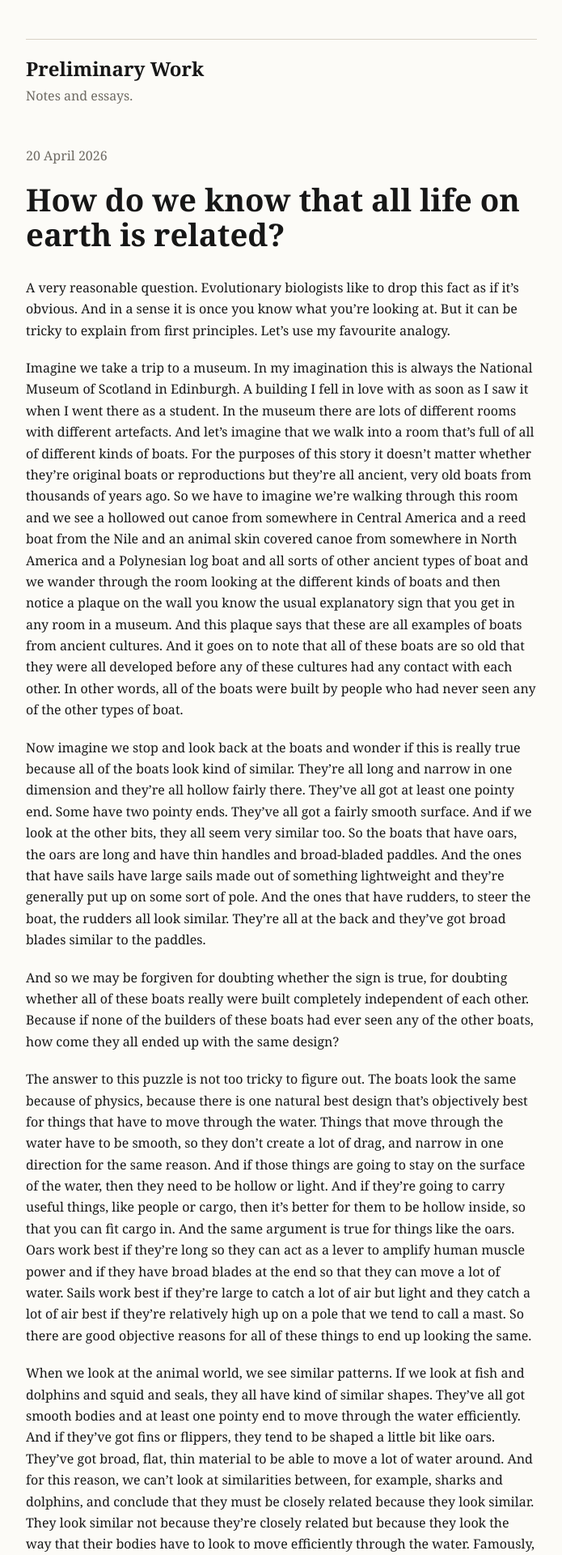
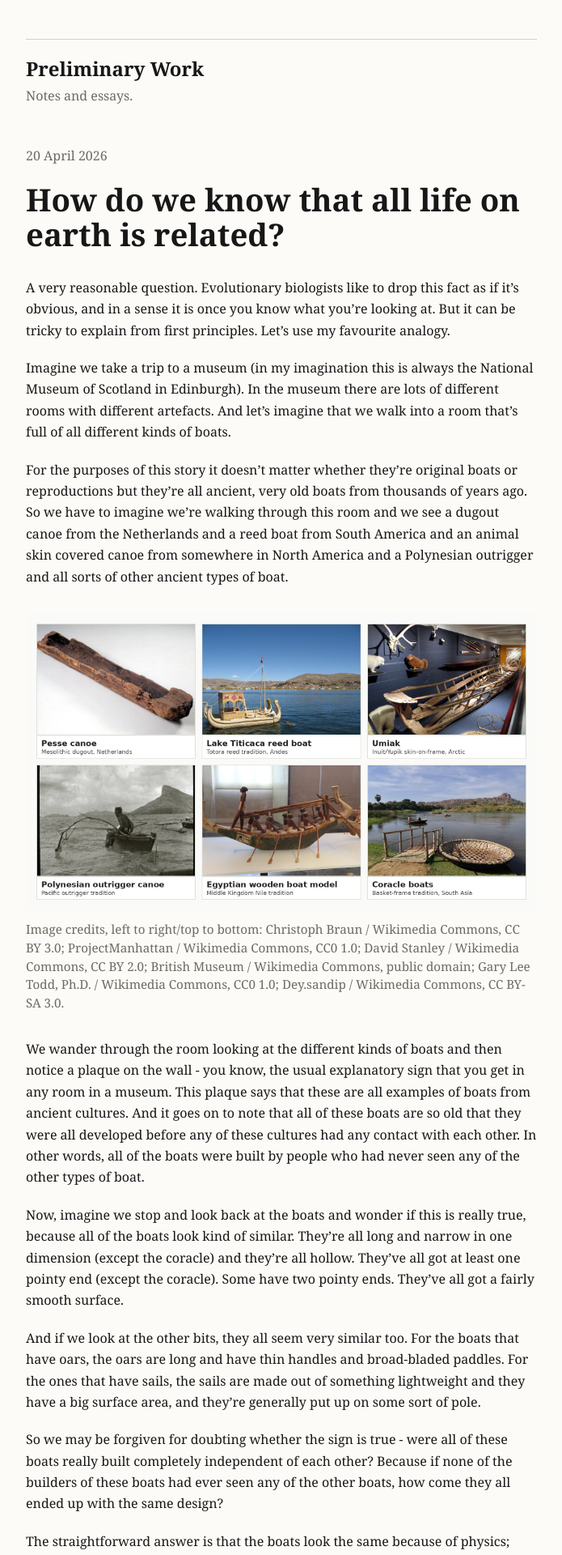
Before and after one commit to mojones/blog, a Jekyll site: the page built from _posts/2026-04-20-all-life-related.md, in a window 1280 px wide. Shown: the top 1920 px of the page at 81% size, without its empty margins (292-987 px from the left). Built offline with Jekyll 4.4.1, drawn with Linux system fonts in a browser that asks for light colours; some of the changed text lies outside the part shown.

Commit message:
Publish illustrated life-related post

```diff
--- a/Gemfile
+++ b/Gemfile
@@ -1,3 +1,4 @@
 source "https://rubygems.org"
 
 gem "github-pages", group: :jekyll_plugins
+gem "webrick"
--- /dev/null
+++ b/_config.local.yml
@@ -0,0 +1,2 @@
+url: "http://127.0.0.1:4000"
+baseurl: ""
--- a/_posts/2026-04-20-all-life-related.md
+++ b/_posts/2026-04-20-all-life-related.md
@@ -2,24 +2,46 @@
 title: How do we know that all life on earth is related?
 ---
 
-A very reasonable question. Evolutionary biologists like to drop this fact as if it's obvious. And in a sense it is once you know what you're looking at. But it can be tricky to explain from first principles. Let's use my favourite analogy.
+A very reasonable question. Evolutionary biologists like to drop this fact as if it's obvious, and in a sense it is once you know what you're looking at. But it can be tricky to explain from first principles. Let's use my favourite analogy.
 
-Imagine we take a trip to a museum. In my imagination this is always the National Museum of Scotland in Edinburgh. A building I fell in love with as soon as I saw it when I went there as a student. In the museum there are lots of different rooms with different artefacts. And let's imagine that we walk into a room that's full of all of different kinds of boats. For the purposes of this story it doesn't matter whether they're original boats or reproductions but they're all ancient, very old boats from thousands of years ago. So we have to imagine we're walking through this room and we see a hollowed out canoe from somewhere in Central America and a reed boat from the Nile and an animal skin covered canoe from somewhere in North America and a Polynesian log boat and all sorts of other ancient types of boat and we wander through the room looking at the different kinds of boats and then notice a plaque on the wall you know the usual explanatory sign that you get in any room in a museum. And this plaque says that these are all examples of boats from ancient cultures. And it goes on to note that all of these boats are so old that they were all developed before any of these cultures had any contact with each other. In other words, all of the boats were built by people who had never seen any of the other types of boat.
+Imagine we take a trip to a museum (in my imagination this is always the National Museum of Scotland in Edinburgh).  In the museum there are lots of different rooms with different artefacts. And let's imagine that we walk into a room that's full of all different kinds of boats.
 
-Now imagine we stop and look back at the boats and wonder if this is really true because all of the boats look kind of similar. They're all long and narrow in one dimension and they're all hollow fairly there. They've all got at least one pointy end. Some have two pointy ends. They've all got a fairly smooth surface. And if we look at the other bits, they all seem very similar too. So the boats that have oars, the oars are long and have thin handles and broad-bladed paddles. And the ones that have sails have large sails made out of something lightweight and they're generally put up on some sort of pole. And the ones that have rudders, to steer the boat, the rudders all look similar. They're all at the back and they've got broad blades similar to the paddles.
+For the purposes of this story it doesn't matter whether they're original boats or reproductions but they're all ancient, very old boats from thousands of years ago. So we have to imagine we're walking through this room and we see a dugout canoe from the Netherlands and a reed boat from South America and an animal skin covered canoe from somewhere in North America and a Polynesian outrigger and all sorts of other ancient types of boat.
 
-And so we may be forgiven for doubting whether the sign is true, for doubting whether all of these boats really were built completely independent of each other. Because if none of the builders of these boats had ever seen any of the other boats, how come they all ended up with the same design?
+<figure>
+    <img src="{{ '/assets/images/ancient_boat_image_grid.jpg' | relative_url }}" alt="Ancient boats">
+    <figcaption>Image credits, left to right/top to bottom: Christoph Braun / Wikimedia Commons, CC BY 3.0; ProjectManhattan / Wikimedia Commons, CC0 1.0; David Stanley / Wikimedia Commons, CC BY 2.0; British Museum / Wikimedia Commons, public domain; Gary Lee Todd, Ph.D. / Wikimedia Commons, CC0 1.0; Dey.sandip / Wikimedia Commons, CC BY-SA 3.0.</figcaption>
+  </figure>
 
-The answer to this puzzle is not too tricky to figure out. The boats look the same because of physics, because there is one natural best design that's objectively best for things that have to move through the water. Things that move through the water have to be smooth, so they don't create a lot of drag, and narrow in one direction for the same reason. And if those things are going to stay on the surface of the water, then they need to be hollow or light. And if they're going to carry useful things, like people or cargo, then it's better for them to be hollow inside, so that you can fit cargo in. And the same argument is true for things like the oars. Oars work best if they're long so they can act as a lever to amplify human muscle power and if they have broad blades at the end so that they can move a lot of water. Sails work best if they're large to catch a lot of air but light and they catch a lot of air best if they're relatively high up on a pole that we tend to call a mast. So there are good objective reasons for all of these things to end up looking the same.
+ We wander through the room looking at the different kinds of boats and then notice a plaque on the wall - you know, the usual explanatory sign that you get in any room in a museum. This plaque says that these are all examples of boats from ancient cultures. And it goes on to note that all of these boats are so old that they were all developed before any of these cultures had any contact with each other. In other words, all of the boats were built by people who had never seen any of the other types of boat.
 
-When we look at the animal world, we see similar patterns. If we look at fish and dolphins and squid and seals, they all have kind of similar shapes. They've all got smooth bodies and at least one pointy end to move through the water efficiently. And if they've got fins or flippers, they tend to be shaped a little bit like oars. They've got broad, flat, thin material to be able to move a lot of water around. And for this reason, we can't look at similarities between, for example, sharks and dolphins, and conclude that they must be closely related because they look similar. They look similar not because they're closely related but because they look the way that their bodies have to look to move efficiently through the water. Famously, this is called convergent evolution by people in the business.
+Now, imagine we stop and look back at the boats and wonder if this is really true, because all of the boats look kind of similar. They're all long and narrow in one dimension (except the coracle) and they're all hollow. They've all got at least one pointy end (except the coracle). Some have two pointy ends. They've all got a fairly smooth surface.
+
+And if we look at the other bits, they all seem very similar too. For the boats that have oars, the oars are long and have thin handles and broad-bladed paddles. For the ones that have sails, the sails are made out of something lightweight and they have a big surface area, and they're generally put up on some sort of pole.
+
+So we may be forgiven for doubting whether the sign is true - were all of these boats really built completely independent of each other? Because if none of the builders of these boats had ever seen any of the other boats, how come they all ended up with the same design?
+
+The straightforward answer is that the boats look the same because of physics; because there's one natural design that works especially well for things that need to move through water. Things that move through the water have to be smooth, so they don't create a lot of drag, and narrow in one direction for the same reason. If those things are going to stay on the surface of the water, then they need to be hollow or light. If they're going to carry useful things, like people or cargo, then it's better for them to be hollow inside, so that you can fit cargo in.
+
+The same argument applies for things like the oars. Oars work best if they're long (so they can act as a lever to amplify human muscle power) and if they have broad blades at the end (so that they can move a lot of water). Sails work best if they're large (to catch a lot of air) but not too heavy, and if they are raised up a bit (to do a better job of catching the wind). So there are good objective reasons for all of these things to end up looking the same.
+
+When we look at the animal world, we see similar patterns. If we look at fish and dolphins and squid and seals, they all have kind of similar shapes. They've all got smooth bodies and at least one pointy end to move through the water efficiently. And if they've got fins or flippers, they tend to be shaped a little bit like oars - they are broad and flat to be able to move a lot of water around.
+
+<figure>
+    <img src="{{ '/assets/images/convergent_sea_animals_grid.jpg' | relative_url }}" alt="Aquatic animals">
+    <figcaption>Image credits, left to right/top to bottom: Jake Gaviola / Wikimedia Commons, CC0; ahisgett / Wikimedia Commons, CC BY 2.0; Jerzystrzelecki / Wikimedia Commons, CC BY 3.0; Dan Hershman / Wikimedia Commons, CC BY 2.0; Ken FUNAKOSHI / Wikimedia Commons, CC BY-SA 2.0; Ghedoghedo / Wikimedia Commons, CC BY-SA 4.0.</figcaption>
+  </figure>
+
+For this reason, we can't look at similarities between, for example, sharks and dolphins, and conclude that they must be closely related because they look similar. They look similar not because they're closely related but because they look the way that their bodies have to look to move efficiently through the water. Like the boats, they have the same shape because of physics. Famously, this is called convergent evolution by people in the business.
 
 Incidentally, we can tell that sharks and dolphins are not closely related as soon as you look at the tail fins because on sharks they go up and down, and on dolphins they go left to right. And that's even before you think about the fact that dolphins breathe air.
 
-Now let's imagine ourselves back in that room in the museum. Same boats, same sign on the world that says all of these boats were developed completely independently. But this time after reading the sign we go back for a closer look at the boats and we notice that they all have names. Never all got names painted or carved into the side or the back. Now that's not unusual in itself. We could easily imagine that many cultures have independently come up with the idea of naming their boats. There are lots of reasons not to want to do this. But imagine we look closer and we see that all the names are written in the same language. We have the same script. They use the same alphabet. And to take it a step further, let's imagine that we can read the script. And all of the boats have exactly the same name.
+Now let's imagine ourselves back in that room in the museum. Same boats, same sign on the wall that says all of these boats were developed completely independently. But this time after reading the sign we go back for a closer look at the boats and we notice that they all have names, painted or carved into the side or the back. Now that's not unusual in itself - we could easily imagine that many cultures have independently come up with the idea of naming their boats. But imagine we look closer and we see that all the names are written in the same language - they use the same alphabet. And to take it a step further, let's imagine that we can read the script and that all of the boats have exactly the same name.
 
-Now, in your imagination, you can imagine whatever name you like for the boat. It doesn't make any difference. But immediately we can see that boats having the same name written in the same script is something fundamentally different to having similar shapes. We're not surprised when boats have similar shapes independently, because the shapes are the best for moving through water because of physics. But there's no sense in which one name for a boat is better than another. And there's no sense in which one alphabet is better than another. And so if we actually see this feature on all of the boats, we see that they have the same name written in the same script, then we would have to conclude that the sign is false.
+In your imagination, you can imagine whatever name you like for the boat, it doesn't make any difference to the analogy. But immediately we can see that boats having the same name written in the same script is something fundamentally different to having similar shapes. We're not surprised when boats have similar shapes independently, because the shapes are the best for moving through water. But there's no sense in which one name for a boat is better than another. So if we actually see this feature on all of the boats, then we would have to conclude that the sign is incorrect - that the boats were not built completely independently, that all of these names came from a common source. It's just far too unlikely that a bunch of boat builders all independently came up with the same alphabet to represent the sounds of their language, and then all came up independently with the exact same name. So we would have to conclude that these boats had either been copied from one another or copied from some other, even older boat design.
 
-We would have to conclude that all of these names came from a common source. It's just far too unlikely that a bunch of boat builders all independently came up with the same alphabet to represent the sounds of their language, and then all came up independently with the exact same name. So we would have to conclude that these boats had either been copied from one another or copied from some other common ancestor that isn't still around.
+It turns out that when we look at all the different forms of life that we have so far discovered, we see something identical to the situation with the names of the boats. All living things share certain similarities that are way too unlikely to have occurred by chance, and that can't be explained by simply being the "best" way of doing things, as our marine animals have the "best" body shape for moving through water.
 
-Well, it turns out that when we look at all the different forms of life that we have so far discovered, we see something very similar to the situation with the names of the boats. I'm deliberately not going to go into too much detail here. But it turns out that when we look at the chemical language of all the cells of all different organisms that have ever been discovered, they have certain similarities. I'm talking about things like their genetic code, ribosomes, things that are common to all different types of cells, all different kinds of organisms. And they're similar in such a way that it couldn't come about by chance and couldn't come about because they've converged on the one best way. When we look at, for example, the genetic code that's shared by all life, it's similar in a way that could really only have come about if it was all copied from a common ancestor.
+There are a few different specific examples, but the most compelling one is the genetic code - the set of rules that turn genetic information stored in DNA into the chemicals that make up cells and make them work. This is astonishingly consistent across plants, animals, fungi and bacteria, with only tiny, rare differences. But it's also kind of arbitrary - there's no sense in which the code that living things actually use is the "best" one, many other variations would work just as well. So it's like the names of the boats; the only reasonable explanation is that the code is the same in all living things because it was inherited from the same ancestor.
+
+Other universal similarities exist like the use of DNA for storing genetic information, ribosomes for making proteins, ATP for storing energy, left- and right-handed versions of amino acids and sugars. But this post is already long enough....
--- a/assets/css/style.css
+++ b/assets/css/style.css
@@ -92,6 +92,22 @@ img {
   height: auto;
 }
 
+figure {
+  margin: 2rem 0;
+}
+
+figure img {
+  display: block;
+  width: 100%;
+}
+
+figcaption {
+  margin-top: 0.75rem;
+  color: var(--muted);
+  font-size: 0.95rem;
+  line-height: 1.5;
+}
+
 code,
 pre {
   font-family: "Courier New", monospace;
```
Also changed, not shown: Gemfile.lock (added), README.md, assets/images/ancient_boat_image_grid.jpg (added), assets/images/convergent_sea_animals_grid.jpg (added), 1 other file.
